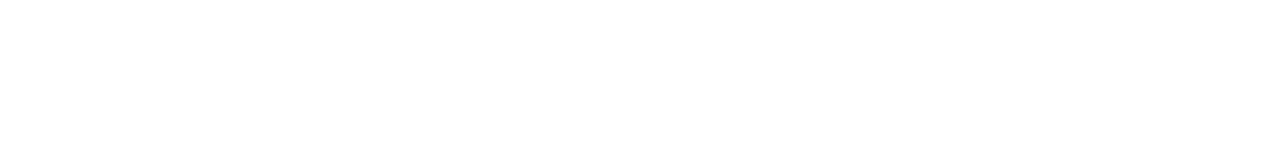
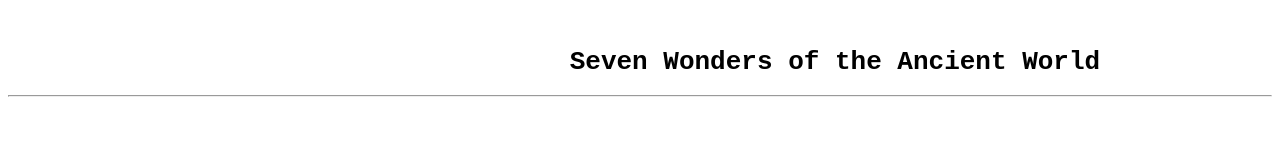
Before and after one commit to ion-carai/7-wonders, a plain HTML site: page 7 Wonders of the earth.html in a window 1280 px wide. Drawn offline with Linux system fonts and the light colour scheme.

Commit message:
I added a headings and hr

```diff
--- a/7 Wonders of the earth.html
+++ b/7 Wonders of the earth.html
@@ -3,7 +3,16 @@
 <head>
     <title>7 Wonders</title>
 </head>
+<body>
+<pre><h1>
+                                    Seven Wonders of the Ancient World</h1></pre>
+<hr/>
 
+
+
+
+
+</body>
 
 
 
```
